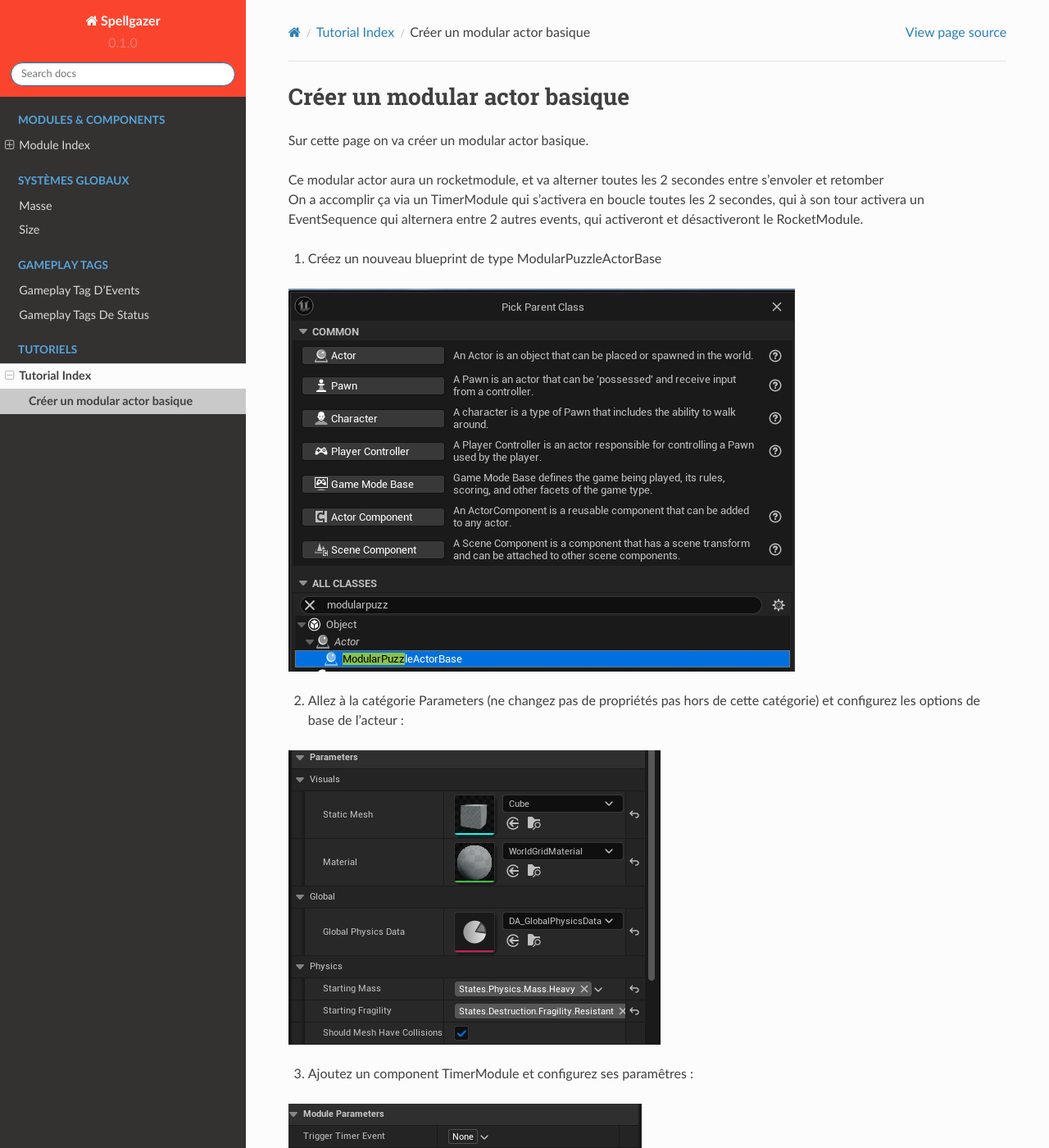
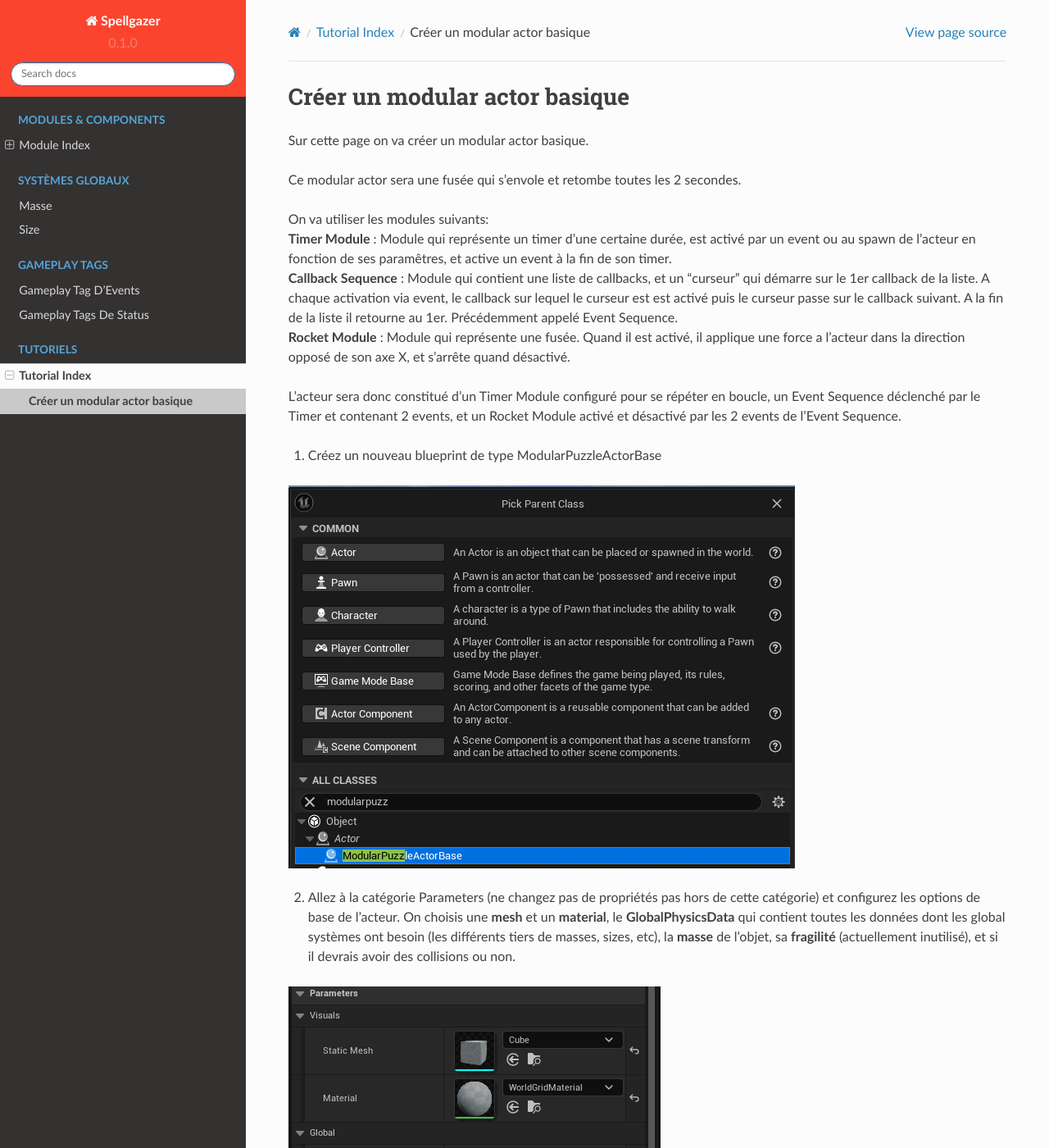
Before and after one commit to PaperMartin/SpellgazerDoc, a Sphinx documentation site: the page built from docs/source/Tutorials/ModularActorBasics.rst, in a window 1280 px wide and 1400 px high. Shown: the whole window at 82% size. Built offline with Sphinx 7.4.7 and the Read the Docs theme 2.0.0, drawn with Linux system fonts in a browser that asks for light colours; some of the changed text lies outside the part shown.

Commit message:
update tutoriel + doc callbacksequence

```diff
--- a/docs/source/Tutorials/ModularActorBasics.rst
+++ b/docs/source/Tutorials/ModularActorBasics.rst
@@ -3,28 +3,32 @@ Créer un modular actor basique
 
 | Sur cette page on va créer un modular actor basique.
 
-| Ce modular actor aura un rocketmodule, et va alterner toutes les 2 secondes entre s'envoler et retomber
-| On a accomplir ça via un TimerModule qui s'activera en boucle toutes les 2 secondes, qui à son tour activera un EventSequence qui alternera entre 2 autres events, qui activeront et désactiveront le RocketModule.
+| Ce modular actor sera une fusée qui s'envole et retombe toutes les 2 secondes.
+
+| On va utiliser les modules suivants:
+| **Timer Module** : Module qui représente un timer d'une certaine durée, est activé par un event ou au spawn de l'acteur en fonction de ses paramêtres, et active un event à la fin de son timer.
+| **Callback Sequence** : Module qui contient une liste de callbacks, et un "curseur" qui démarre sur le 1er callback de la liste. A chaque activation via event, le callback sur lequel le curseur est est activé puis le curseur passe sur le callback suivant. A la fin de la liste il retourne au 1er. Précédemment appelé Event Sequence.
+| **Rocket Module** : Module qui représente une fusée. Quand il est activé, il applique une force a l'acteur dans la direction opposé de son axe X, et s'arrête quand désactivé.
+
+| L'acteur sera donc constitué d'un Timer Module configuré pour se répéter en boucle, un Event Sequence déclenché par le Timer et contenant 2 events, et un Rocket Module activé et désactivé par les 2 events de l'Event Sequence.
 
 1. Créez un nouveau blueprint de type ModularPuzzleActorBase
 
 .. image:: MAB_CreateActor.png
 
-
-2. Allez à la catégorie Parameters (ne changez pas de propriétés pas hors de cette catégorie) et configurez les options de base de l'acteur :
+2. Allez à la catégorie Parameters (ne changez pas de propriétés pas hors de cette catégorie) et configurez les options de base de l'acteur. On choisis une **mesh** et un **material**, le **GlobalPhysicsData** qui contient toutes les données dont les global systèmes ont besoin (les différents tiers de masses, sizes, etc), la **masse** de l'objet, sa **fragilité** (actuellement inutilisé), et si il devrais avoir des collisions ou non.
 
 .. image:: MAB_BaseParams.png
 
-3. Ajoutez un component TimerModule et configurez ses paramêtres :
+1. Ajoutez un component TimerModule et configurez ses paramêtres. On configure le timer pour qu'il démarre tout seul et se répète en boucle. On ne met pas d'events de trigger ou cancel car la fusée ne doit jamais arrêter son comportement. On met un event dans le callback de fin de timer.
 
 .. image:: MAB_TimerParams.png
 
-4. Ajoutez un component EventSequence et configurez ses paramêtres :
+1. Ajoutez un component CallbackSequence et configurez ses paramêtres. On met l'event correspondant au callback du timer. On met 2 callbacks dans la liste de callbacks, un pour activer le RocketModule et un pour le désactiver.
 
 .. image:: MAB_EventSequenceParams.png
 
-5. Ajoutez un component Rocket Module et configurez ses paramêtres :
-
+1. Ajoutez un component Rocket Module et configurez ses paramêtres. On met les 2 events qu'on a mis précédemment dans CallbackSequence pour activer et désactiver le RocketModule. On met une force qui doit être assez forte pour pousser l'objet en fonction de la masse choisie plus tôt.
 .. image:: MAB_RocketParams.png
 
 6. Rotatez le RocketModule pour que son axe X soit pointé vers le bas (une rotation à -90 sur l'axe Y devrait suffire)
```
Also changed, not shown: docs/source/Modules/Logic/callbacksequence.rst (added, +28 -0 lines).
